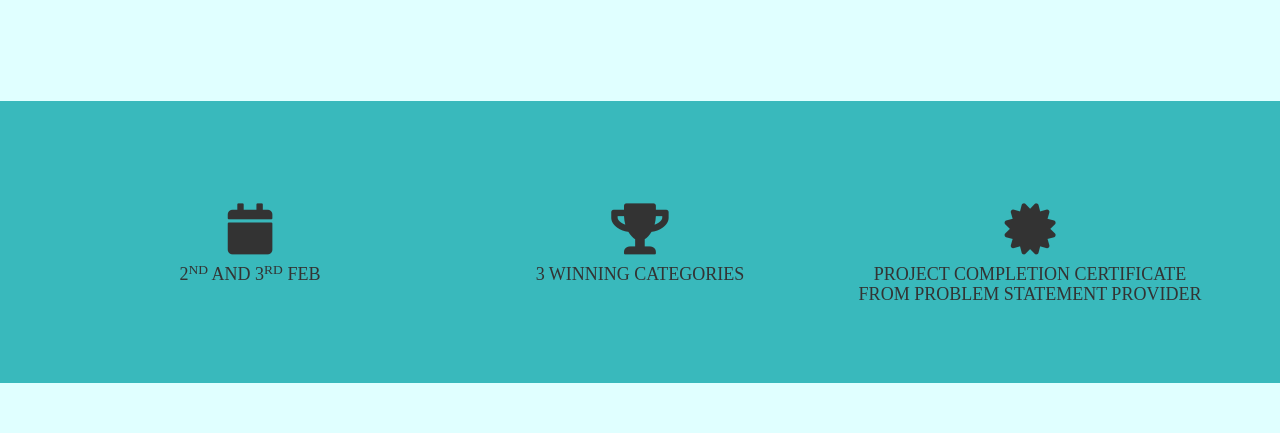
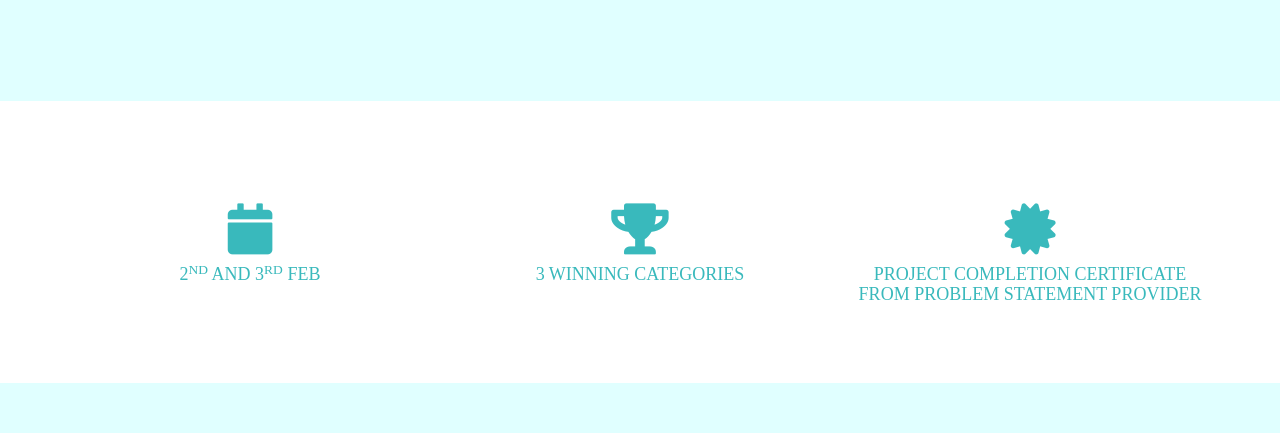
Before and after one commit to techmitechmi/hackathon, a plain HTML site: page index.html in a window 1280 px wide. Shown: the part 2029-2462 px from the top of the page. Drawn offline with nearby package versions, Linux system fonts and the light colour scheme; a web font is replaced by a local one.

Commit message:
Update index.html

```diff
--- a/index.html
+++ b/index.html
@@ -143,18 +143,18 @@
 					</div>
 				</section>
 
-				<section id="three" class="wrapper style2 special" style="background-color: #39b9bc;">
+				<section id="three" class="wrapper style5 special"  >
 					<div class="container">
-						<div class="row" style="align: center;">
-							<div class="col-md-4">
+						<div class="row" style="align: center;" >
+							<div class="col-md-4" style="color: #39b9bc">
 								<i style="font-size: 3em;" class="fa fa-calendar"></i>
 								<h4> 2<sup>nd</sup> and 3<sup>rd</sup> Feb</h4>
 							</div>
-							<div class="col-md-4">
+							<div class="col-md-4" style="color: #39b9bc">
 								<i style="font-size: 3em;" class="fa fa-trophy"></i>
 								<h4> 3 Winning categories</h4>
 							</div>
-							<div class="col-md-4">
+							<div class="col-md-4" style="color: #39b9bc">
 								<i style="font-size: 3em;" class="fa fa-certificate"></i>
 								<h4>Project Completion Certificate from problem statement provider</h4>
 							</div>
```
